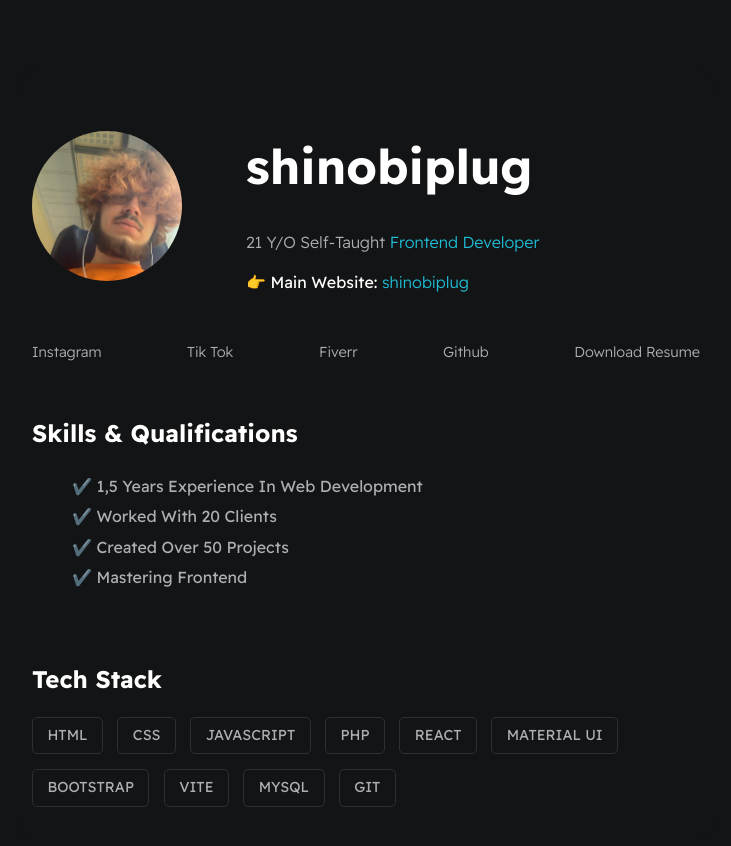
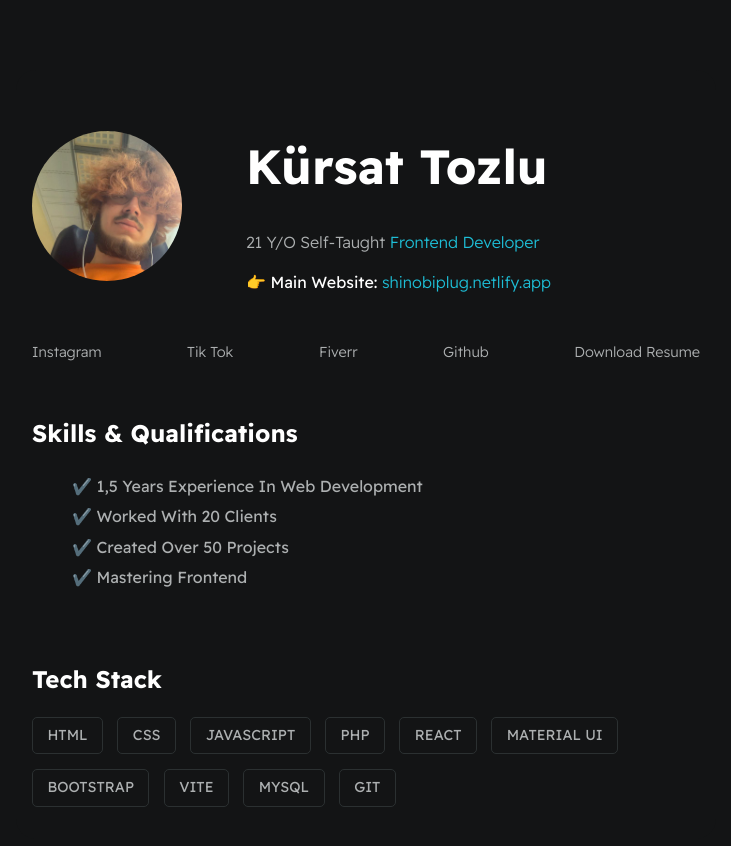
Before and after one commit to macandcheese808/shinobis-portfolio, a plain HTML site: page index.html in a window 1280 px wide. Shown: the whole page, without its empty margins (274-1005 px from the left). Drawn offline with Linux system fonts and the light colour scheme.

Commit message:
updated portfolio

```diff
--- a/index.html
+++ b/index.html
@@ -16,9 +16,9 @@
                 <img id="profile-pic" src="./assets/IMG_3329.JPG">
 
                 <div>
-                    <h1 id="user-name">shinobiplug</h1>
+                    <h1 id="user-name">Kürsat Tozlu</h1>
                     <p id="bio">21 Y/O Self-Taught <a href="#" target="_blank">Frontend Developer</a></p>
-                    <p id="email">👉 Main Website: <a href="https://shinobiplug.netlify.app" target="_blank">shinobiplug</a></p>
+                    <p id="email">👉 Main Website: <a href="https://shinobiplug.netlify.app" target="_blank">shinobiplug.netlify.app</a></p>
                 </div>
             </section>
 
```
Also changed, not shown: 2 other files.
